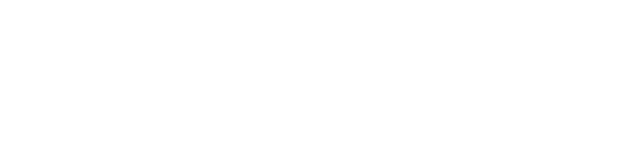
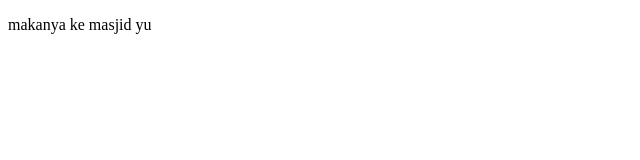
Before and after one commit to kangmul/simple-login-dan-registrasi, a plain HTML site: page home.html in a window 1280 px wide. Shown: the whole page, without its empty margins (0-640 px from the left). Drawn offline with Linux system fonts and the light colour scheme.

Commit message:
edit file home menambahkan content

```diff
--- a/home.html
+++ b/home.html
@@ -7,6 +7,6 @@
     <title>Document</title>
 </head>
 <body>
-
+    <p>makanya ke masjid yu</p>
 </body>
 </html>
```
